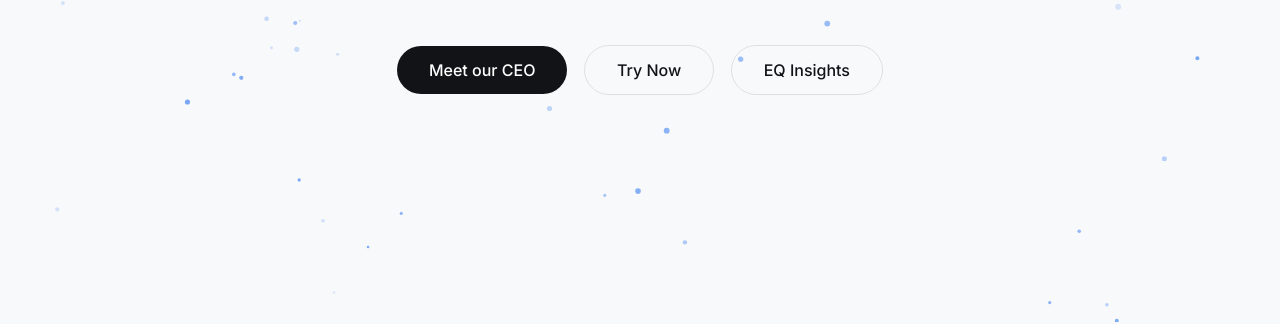
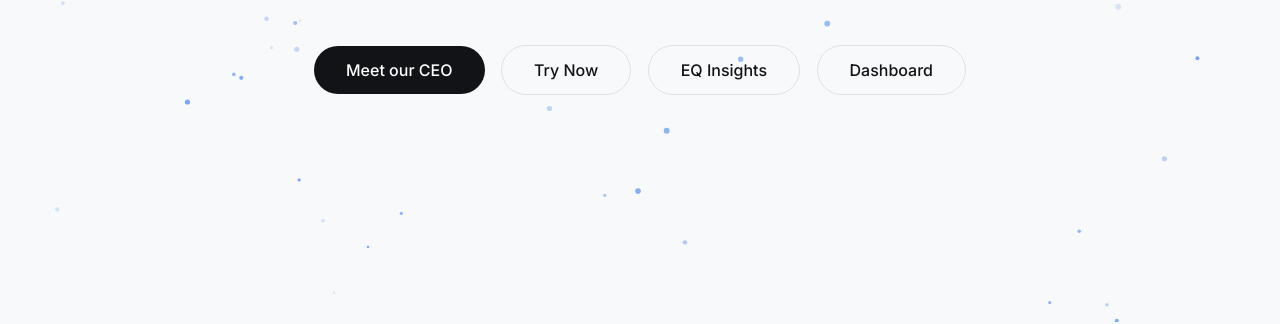
Before and after one commit to samerzumot/sama, a website: page index.html in a window 1280 px wide. Shown: the part 478-802 px from the top of the page. Drawn offline with Linux system fonts and the light colour scheme; a web font is replaced by a local one.

Commit message:
Adding Dashboard button on main page

```diff
--- a/index.html
+++ b/index.html
@@ -37,6 +37,7 @@
                     <a href="#demo" class="cta-button primary">Meet our CEO</a>
                     <a href="dashboard.html" class="cta-button secondary">Try Now</a>
                     <a href="eq-insights.html" class="cta-button secondary">EQ Insights</a>
+                    <a href="demodashboard.html" class="cta-button secondary">Dashboard</a>
                 </div>
             </div>
         </section>
```
